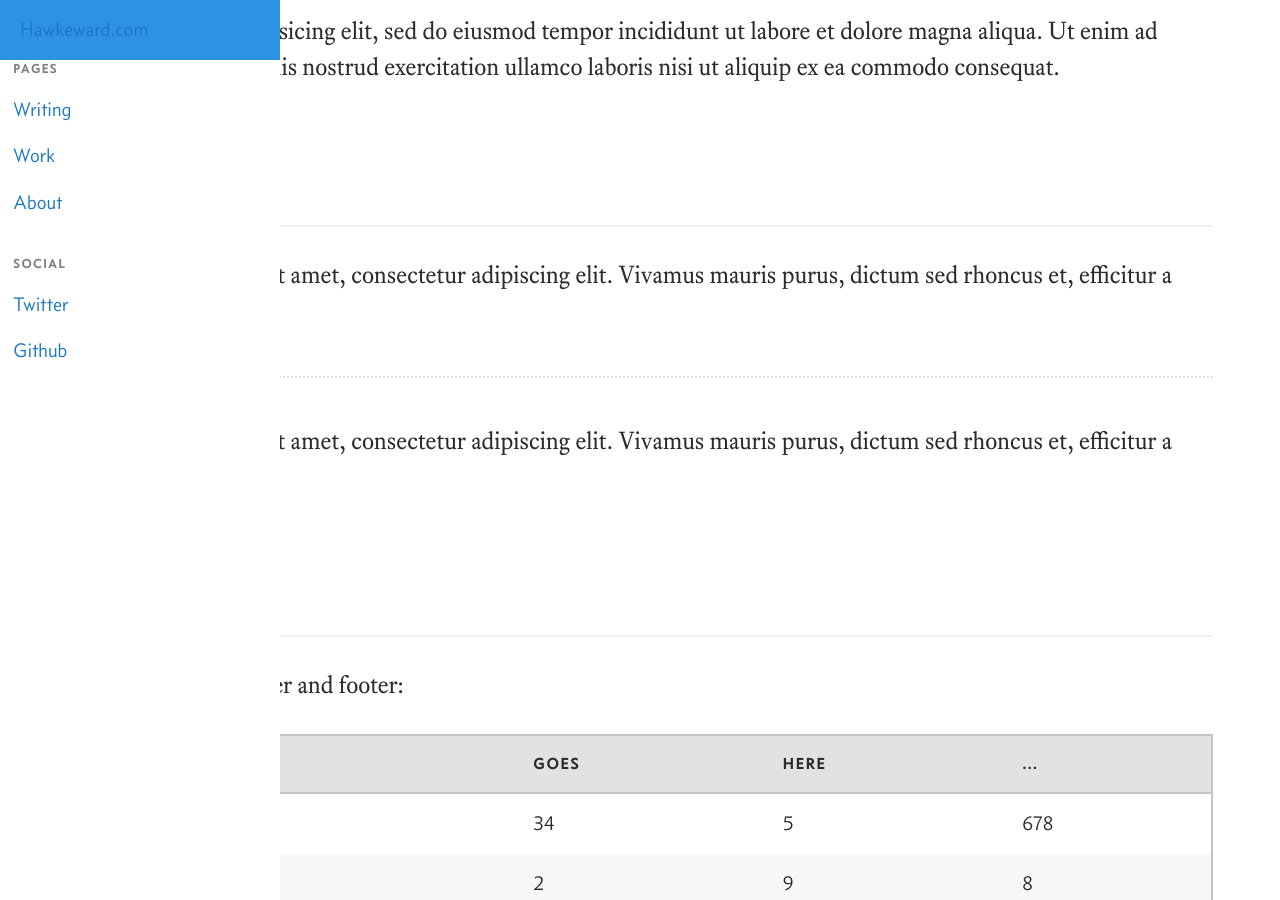
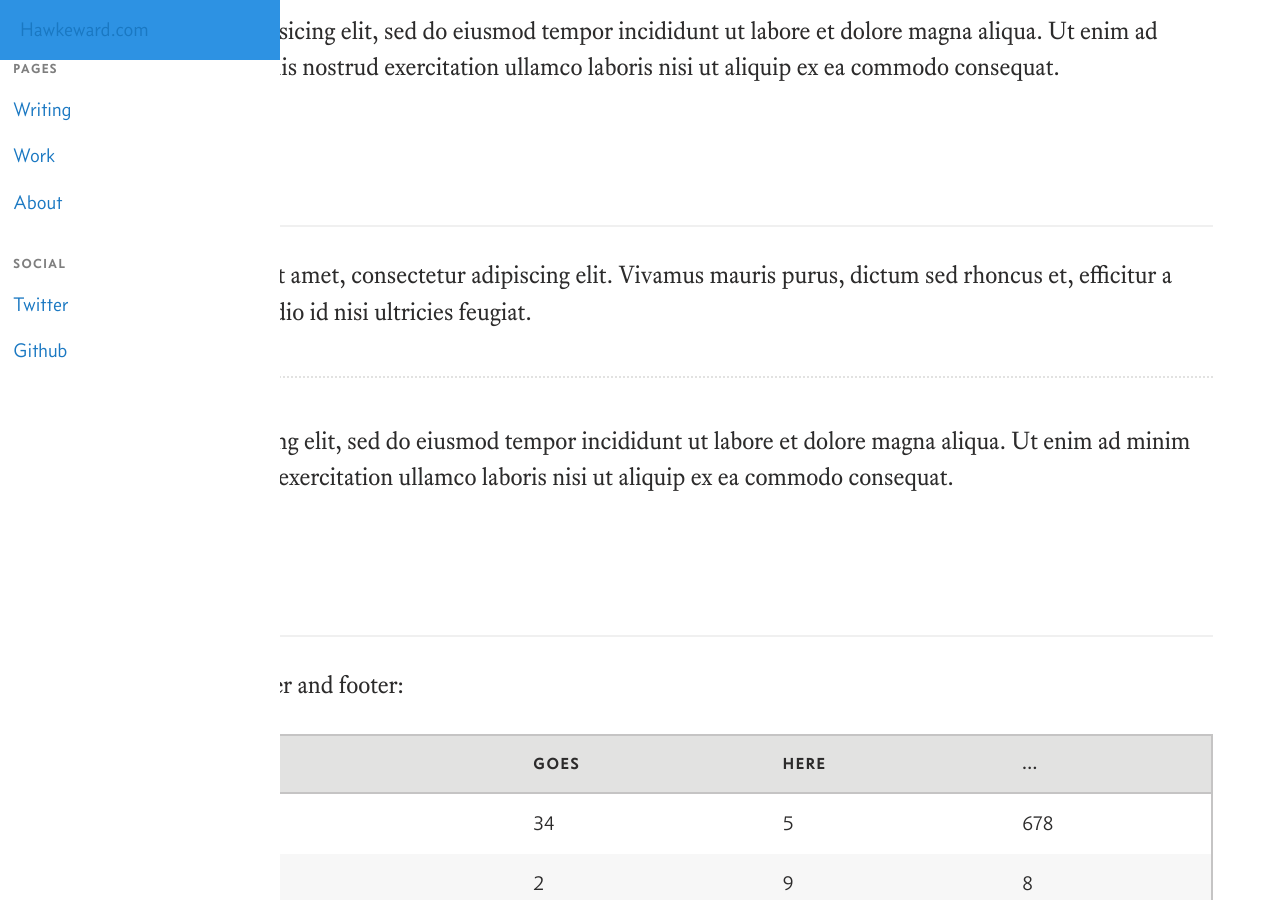
Before and after one commit to whbassignani/whbassignani.github.io, a Jekyll site: the page built from style-guide/index.html, in a window 1280 px wide and 900 px high, scrolled down 7895 px. Built offline with Jekyll 4.4.1, drawn with Linux system fonts in a browser that asks for light colours.

Commit message:
Adding extra paragraphs to style-guide for testing

```diff
--- a/style-guide/index.html
+++ b/style-guide/index.html
@@ -71,7 +71,7 @@
     <h2 class="styleGuide-section-header">Blockquote</h2>
 
     <blockquote>
-    <p>Lorem ipsum dolor sit amet, consectetur adipiscing elit. Vivamus mauris purus, dictum sed rhoncus et, efficitur a risus. Curabitur vel odio id nisi ultricies feugiat. <strong>Praesent at augue viverra</strong> neque egestas ornare. Phasellus posuere accumsan aliquet. Duis suscipit, <em>elit sodales bibendum fringilla</em>.</p>
+      <p>Lorem ipsum dolor sit amet, consectetur adipiscing elit. Vivamus mauris purus, dictum sed rhoncus et, efficitur a risus. Curabitur vel odio id nisi ultricies feugiat. <strong>Praesent at augue viverra</strong> neque egestas ornare. Phasellus posuere accumsan aliquet. Duis suscipit, <em>elit sodales bibendum fringilla</em>.</p>
     </blockquote>
   </section>
 
@@ -240,11 +240,11 @@
   <section class="styleGuide-section">
     <h2 class="styleGuide-section-header">Horizontal rule</h2>
 
-    <p>Lorem ipsum dolor sit amet, consectetur adipiscing elit. Vivamus mauris purus, dictum sed rhoncus et, efficitur a risus.</p>
+    <p>Lorem ipsum dolor sit amet, consectetur adipiscing elit. Vivamus mauris purus, dictum sed rhoncus et, efficitur a risus. Curabitur vel odio id nisi ultricies feugiat.</p>
 
     <hr>
 
-    <p>Lorem ipsum dolor sit amet, consectetur adipiscing elit. Vivamus mauris purus, dictum sed rhoncus et, efficitur a risus.</p>
+    <p>Consectetur adipisicing elit, sed do eiusmod tempor incididunt ut labore et dolore magna aliqua. Ut enim ad minim veniam, quis nostrud exercitation ullamco laboris nisi ut aliquip ex ea commodo consequat.</p>
   </section>
 
   <section class="styleGuide-section">
```
